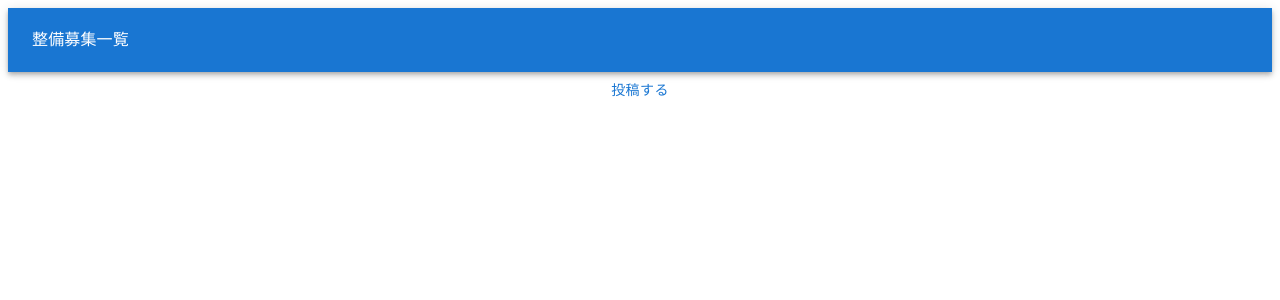
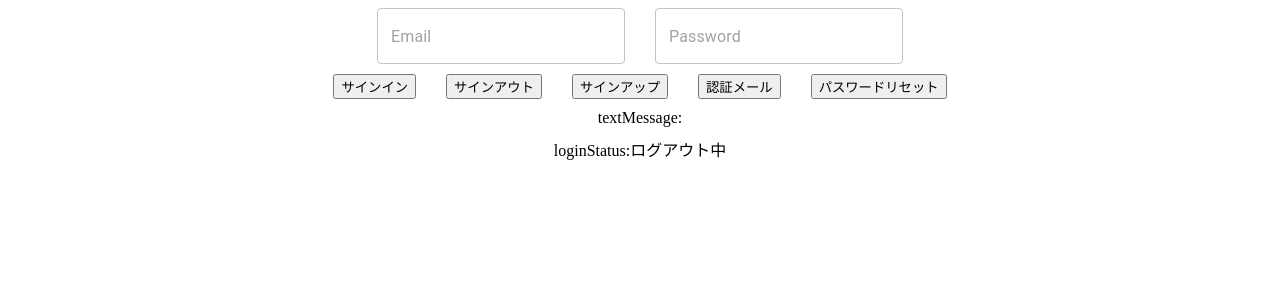
Before and after one commit to gackey-no-tsukai/carwork_matching, a React (Vite) app in the folder front/: page / in a window 1280 px wide. Shown: the top 300 px of the page. Built offline with nearby package versions, Linux system fonts and the light colour scheme; no server answers.

Commit message:
login機能動作まで

```diff
--- a/front/package.json
+++ b/front/package.json
@@ -14,6 +14,8 @@
     "@emotion/styled": "^11.14.1",
     "@mui/icons-material": "^9.0.1",
     "@mui/material": "^9.0.1",
+    "firebase": "^12.14.0",
+    "mui": "^0.0.1",
     "react": "^19.2.6",
     "react-dom": "^19.2.6",
     "react-router-dom": "^7.16.0"
--- a/front/src/App.jsx
+++ b/front/src/App.jsx
@@ -1,9 +1,10 @@
 import Detail from "./components/Detail";
 import List from "./components/List";
 import Post from "./components/Post";
+import Login from "./components/Login";
 
 function App() {
-  return <List />;
+  return <Login />;
 }
 
 export default App;
--- /dev/null
+++ b/front/src/components/Login.jsx
@@ -0,0 +1,216 @@
+import {
+  AppBar,
+  Box,
+  TextField,
+  Button,
+  Toolbar,
+  Typography,
+} from "@mui/material";
+import { BrowserRouter as Router, Routes, Route, Link } from "react-router-dom";
+import Login from "./Login";
+import { initializeApp } from "firebase/app";
+
+import {
+  //   connectAuthEmulator,
+  createUserWithEmailAndPassword,
+  getAuth,
+  onAuthStateChanged,
+  sendEmailVerification,
+  sendPasswordResetEmail,
+  signInWithEmailAndPassword,
+  signOut,
+} from "firebase/auth";
+
+import { firebaseConfig } from "../utils/config";
+import { useState } from "react";
+export default function List() {
+  const [textMessage, setTxetMessage] = useState("");
+  const [loginStatus, setLoginStatus] = useState("ログアウト中");
+  const firebaseApp = initializeApp(firebaseConfig);
+
+  const auth = getAuth(firebaseApp);
+
+  function toggleSignIn() {
+    const emailInput = document.getElementById("email");
+    const email = emailInput.value;
+    const passwordInput = document.getElementById("password");
+    const password = passwordInput.value;
+    if (email.length < 4) {
+      setTxetMessage("メールアドレスを入力してください");
+      alert("メールアドレスを入力してください");
+      return;
+    }
+    if (password.length < 4) {
+      setTxetMessage("パスワードを入力してください");
+      alert("パスワードを入力してください");
+      return;
+    }
+    signInWithEmailAndPassword(auth, email, password)
+      .then(function () {
+        setTxetMessage("サインインに成功しました。");
+        setLoginStatus(`${email}でログイン中`);
+      })
+      .catch(function (error) {
+        const errorCode = error.code;
+        const errorMessage = error.message;
+        if (errorCode === "auth/wrong-password") {
+          alert("パスワードが間違っています.");
+          setTextMessage("パスワードが間違っています");
+        } else {
+          alert("エラーメッセージ：", errorMessage);
+          setTextMessage("サインインに失敗しました");
+        }
+      });
+  }
+
+  function toggleSignOut() {
+    if (auth.currentUser) {
+      signOut(auth);
+      setTxetMessage("サインアウトに成功しました。");
+      setLoginStatus("ログアウト中");
+    } else {
+      setTxetMessage("サインアウトに失敗しました。");
+      alert("auth.currentUserがfalseです。サインアウトに失敗");
+    }
+  }
+
+  function handleSignUp() {
+    const emailInput = document.getElementById("email");
+    const email = emailInput.value;
+    const passwordInput = document.getElementById("password");
+    const password = passwordInput.value;
+    if (email.length < 4) {
+      alert("メアドを入力して：失敗");
+      setTxetMessage("必須項目が記入されていません");
+      return;
+    }
+    if (password.length < 4) {
+      alert("パスワードを入力してください：失敗");
+      setTxetMessage("必須項目が記入されていません");
+      return;
+    }
+    createUserWithEmailAndPassword(auth, email, password).catch(
+      function (error) {
+        setTxetMessage("既にemailが使われています。");
+        alert("エラー");
+      },
+    );
+  }
+
+  function sendVerificationEmailToUser() {
+    sendEmailVerification(auth.currentUser)
+      .then(function () {
+        setTxetMessage("認証のメールを送信しました");
+        alert("Email Verification Sent!");
+      })
+      .catch(function () {
+        if (auth.currentUser) {
+          setTxetMessage("短期間で複数の認証メールを送ることはできません");
+        } else {
+          setTxetMessage(
+            "まだサインインされていないため認証メールを送信できません",
+          );
+        }
+      });
+  }
+
+  function sendPasswordReset() {
+    const emailInput = document.getElementById("email");
+    const email = emailInput.value;
+    if (!auth.currentUser) {
+      setTxetMessage(
+        "まだサインインされていないためパスワードリセットを送信できません",
+      );
+      return;
+    }
+    sendPasswordResetEmail(auth, email)
+      .then(function () {
+        setTxetMessage("パスワードリセットの送信しました。");
+      })
+      .catch(function (error) {
+        alert("error発生");
+        console.log(error);
+      });
+  }
+
+  // Listening for auth state changes.
+  //これがデータの取り出し方っぽい？
+  onAuthStateChanged(auth, function (user) {
+    if (user) {
+      // User is signed in.
+      const displayName = user.displayName;
+      const email = user.email;
+      const emailVerified = user.emailVerified;
+      const photoURL = user.photoURL;
+      const isAnonymous = user.isAnonymous;
+      const uid = user.uid;
+      const providerData = user.providerData;
+    }
+  });
+
+  return (
+    <Box
+      sx={{
+        display: "flex",
+        justifyContent: "center",
+        alignItems: "center",
+        flexDirection: "column",
+        gap: "10px",
+      }}
+    >
+      <Box
+        sx={{
+          display: "flex",
+          flexDirection: "row",
+          gap: "30px",
+        }}
+      >
+        <TextField type="text" id="email" name="email" placeholder="Email" />
+        <TextField
+          type="password"
+          id="password"
+          name="password"
+          placeholder="Password"
+        />
+      </Box>
+      <Box
+        sx={{
+          display: "flex",
+          flexDirection: "row",
+          gap: "30px",
+        }}
+      >
+        <button
+          id="quickstart-sign-in"
+          name="signin"
+          data-upgraded=",MaterialButton"
+          onClick={toggleSignIn}
+        >
+          サインイン
+        </button>
+        <button id="quickstart-sign-in" name="signout" onClick={toggleSignOut}>
+          サインアウト
+        </button>
+        <button id="quickstart-sign-up" name="signup" onClick={handleSignUp}>
+          サインアップ
+        </button>
+        <button
+          id="quickstart-verify-email"
+          name="verify-email"
+          onClick={sendVerificationEmailToUser}
+        >
+          認証メール
+        </button>
+        <button
+          id="quickstart-password-reset"
+          name="verify-email"
+          onClick={sendPasswordReset}
+        >
+          パスワードリセット
+        </button>
+      </Box>
+      <Box>textMessage:{textMessage}</Box>
+      <Box>loginStatus:{loginStatus}</Box>
+    </Box>
+  );
+}
--- /dev/null
+++ b/front/src/utils/config.jsx
@@ -0,0 +1,9 @@
+export const firebaseConfig = {
+  apiKey: "AIzaSyCgYPVVTJ5YH9W9dW0gVqCGd0TrzDm5n-w",
+  authDomain: "carwork-matching.firebaseapp.com",
+  projectId: "carwork-matching",
+  storageBucket: "carwork-matching.firebasestorage.app",
+  messagingSenderId: "806131048412",
+  appId: "1:806131048412:web:d9a23c8d28b8efce29b919",
+  measurementId: "G-EM6DW7HPLK",
+};
```
Also changed, not shown: 1 other file (tests, documents, lock files or other folders).
